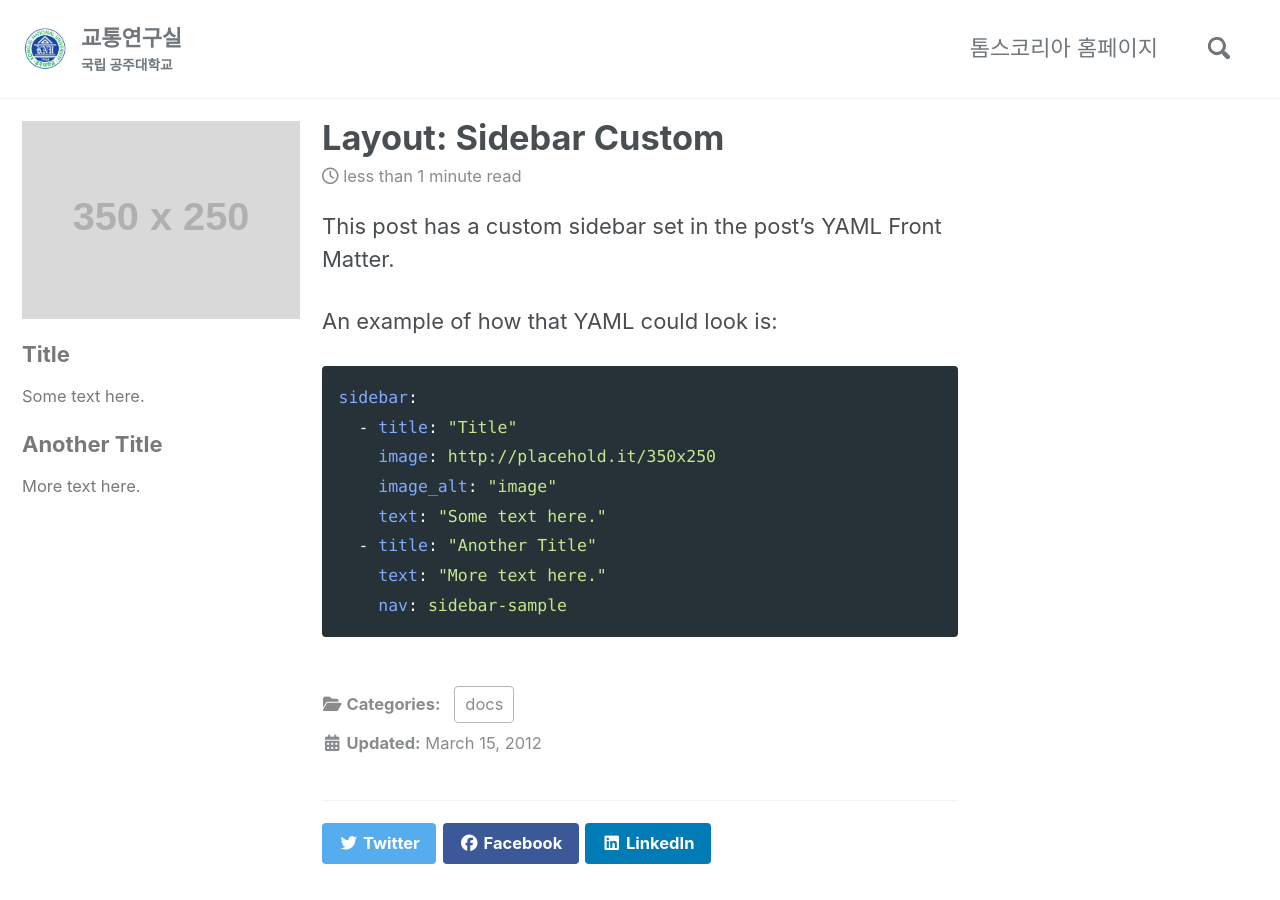
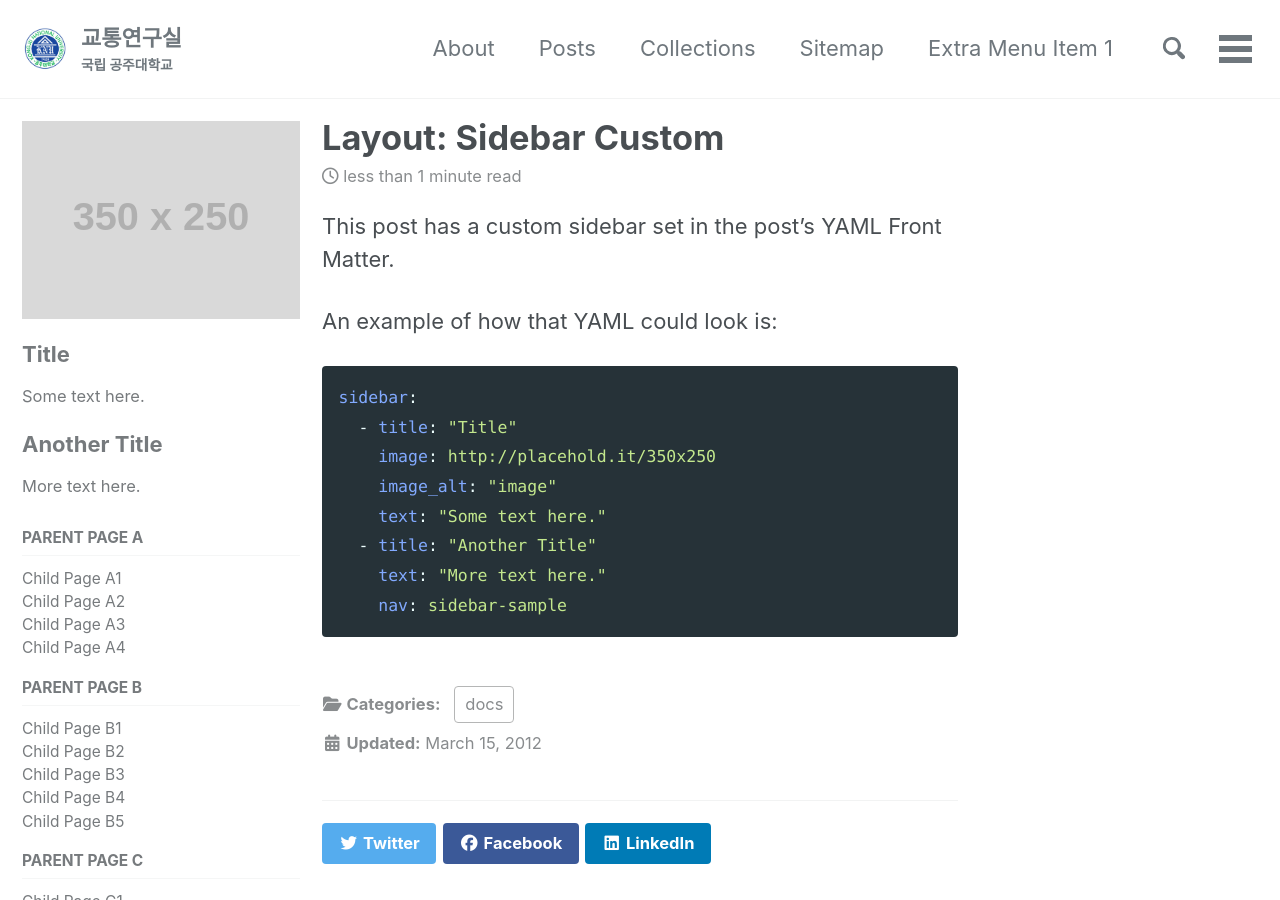
Before and after one commit to WonCheol-Cho/WonCheol-Cho.github.io, a Jekyll site: the page built from docs/_posts/2012-03-15-layout-sidebar-custom.md, in a window 1280 px wide and 900 px high. Built offline with Jekyll 4.4.1, drawn with Linux system fonts in a browser that asks for light colours; cached includes are drawn as plain includes; nearby versions of some CDN libraries.

Commit message:
메뉴 탭 추가

```diff
--- a/_data/navigation.yml
+++ b/_data/navigation.yml
@@ -1,12 +1,61 @@
-# main links
+# main links links
 main:
-  - title: "톰스코리아 홈페이지"
-    url: https://tomms-solution.tistory.com/
-  # - title: "About"
-  #   url: https://mmistakes.github.io/minimal-mistakes/about/
-  # - title: "Sample Posts"
-  #   url: /year-archive/
-  # - title: "Sample Collections"
-  #   url: /collection-archive/
-  # - title: "Sitemap"
-  #   url: /sitemap/
+  - title: "About"
+    url: https://mmistakes.github.io/minimal-mistakes/about/
+  - title: "Posts"
+    url: /year-archive/
+  - title: "Collections"
+    url: /collection-archive/
+  - title: "Sitemap"
+    url: /sitemap/
+  - title: "Extra Menu Item 1"
+    url: /
+  - title: "Extra Menu Item 2"
+    url: /
+  - title: "Extra Menu Item Long Title"
+    url: /
+
+# sidebar navigation list sample
+sidebar-sample:
+  - title: "Parent Page A"
+    children:
+      - title: "Child Page A1"
+        url: /child-page-a1/
+      - title: "Child Page A2"
+        url: /child-page-a2/
+      - title: "Child Page A3"
+        url: /child-page-a3/
+      - title: "Child Page A4"
+        url: /child-page-a4/
+  - title: "Parent Page B"
+    children:
+      - title: "Child Page B1"
+        url: /child-page-b1/
+      - title: "Child Page B2"
+        url: /child-page-b2/
+      - title: "Child Page B3"
+        url: /child-page-b3/
+      - title: "Child Page B4"
+        url: /child-page-b4/
+      - title: "Child Page B5"
+        url: /child-page-b5/
+  - title: "Parent Page C"
+    children:
+      - title: "Child Page C1"
+        url: /child-page-c1/
+      - title: "Child Page C2"
+        url: /child-page-c2/
+      - title: "Child Page C3"
+        url: /child-page-c3/
+      - title: "Child Page C4"
+        url: /child-page-c4/
+      - title: "Child Page C5"
+        url: /child-page-c5/
+  - title: "Parent Page D"
+    children:
+      - title: "Child Page D1"
+        url: /child-page-d1/
+      - title: "Child Page D2"
+        url: /child-page-d2/
+      - title: "Child Page D3 (External)"
+        url: https://your-domain.com
```
